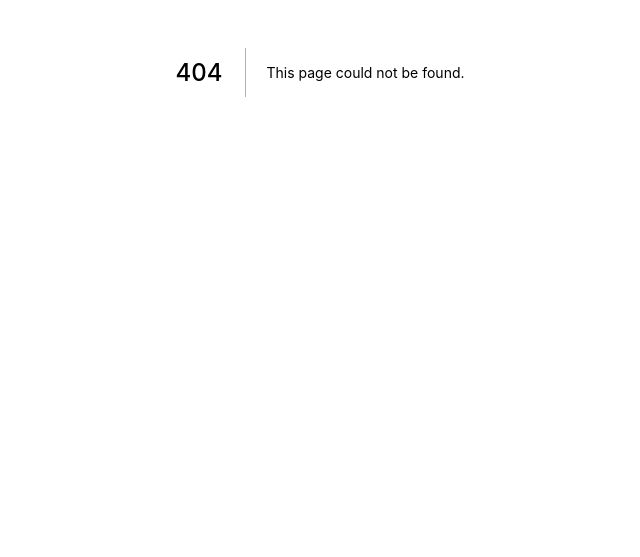
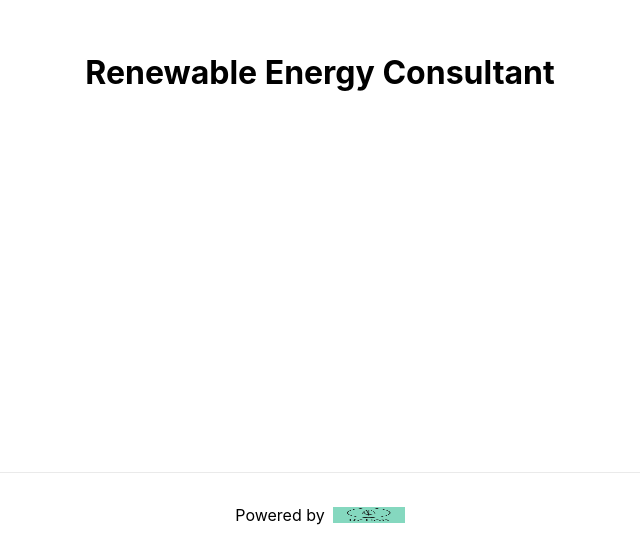
Before and after one commit to jeevsanp1/uberhack, a Next.js app in the folder re-con/: page /app in a window 1280 px wide. Before the commit this address had no page. Shown: the part 328-885 px from the top of the page, without its empty margins (320-960 px from the left). Before the commit the page ends 800 px from the top, so only its background shows below. Built offline with nearby package versions, Linux system fonts and the light colour scheme.

Commit message:
Fixed Package.json

```diff
--- a/re-con/package.json
+++ b/re-con/package.json
@@ -2,6 +2,7 @@
   "name": "re-con",
   "version": "0.1.0",
   "private": true,
+  "type":"module",
   "scripts": {
     "dev": "next dev",
     "build": "next build",
--- /dev/null
+++ b/re-con/pages/app.js
@@ -0,0 +1,36 @@
+import Head from 'next/head'
+import Image from 'next/image'
+import styles from '../styles/Home.module.css'
+
+export default function App() {
+
+    return (
+        <div className={styles.container}>
+          <Head>
+            <title>Renewable Energy Consultant</title>
+            <meta name="description" content="Find Your Future" />
+            <link rel="icon" href="/favicon.ico" />
+          </Head>
+
+          <main className={styles.main}>
+            <h1 className={styles.apptitle}>
+                Renewable Energy Consultant
+            </h1>
+
+          </main>
+
+          <footer className={styles.footer}>
+            <a
+              href="https://vercel.com?utm_source=create-next-app&utm_medium=default-template&utm_campaign=create-next-app"
+              target="_blank"
+              rel="noopener noreferrer"
+            >
+              Powered by{' '}
+              <span className={styles.logo}>
+                <Image src="/ReCon.png" alt="ReCon" width={72} height={16} />
+              </span>
+            </a>
+          </footer>
+        </div>
+      )
+}
```
Also changed, not shown: re-con/pages/index.js (line endings or trailing spaces).
